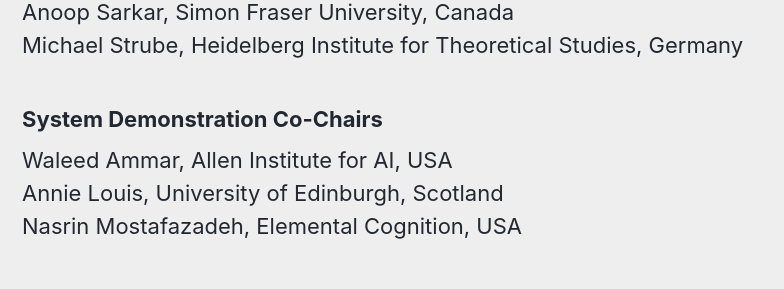
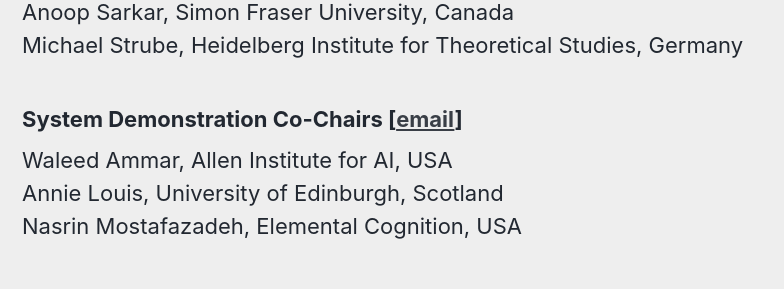
Before and after one commit to naacl-org/naacl-2021-website, a Jekyll site: the page built from _pages/home.md, in a window 1280 px wide and 900 px high, scrolled down 1405 px. Shown: the part 154-443 px from the top of the window, without its empty margins (0-784 px from the left). Built offline with Jekyll 4.4.1, drawn with Linux system fonts in a browser that asks for light colours; nearby versions of some CDN libraries.

Commit message:
Add demo track email.

```diff
--- a/_pages/home.md
+++ b/_pages/home.md
@@ -41,7 +41,7 @@
 Anoop Sarkar, Simon Fraser University, Canada<br/>
 Michael Strube, Heidelberg Institute for Theoretical Studies, Germany
 
-<h3>System Demonstration Co-Chairs</h3>
+<h3>System Demonstration Co-Chairs [<a href="mailto:naacl-2019-demo-track@googlegroups.com">email</a>]</h3>
 Waleed Ammar, Allen Institute for AI, USA<br/>
 Annie Louis, University of Edinburgh, Scotland<br/>
 Nasrin Mostafazadeh, Elemental Cognition, USA
```
